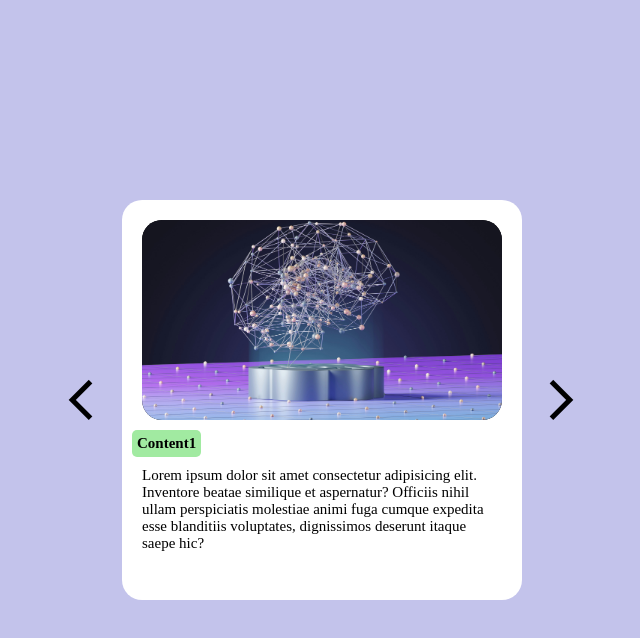
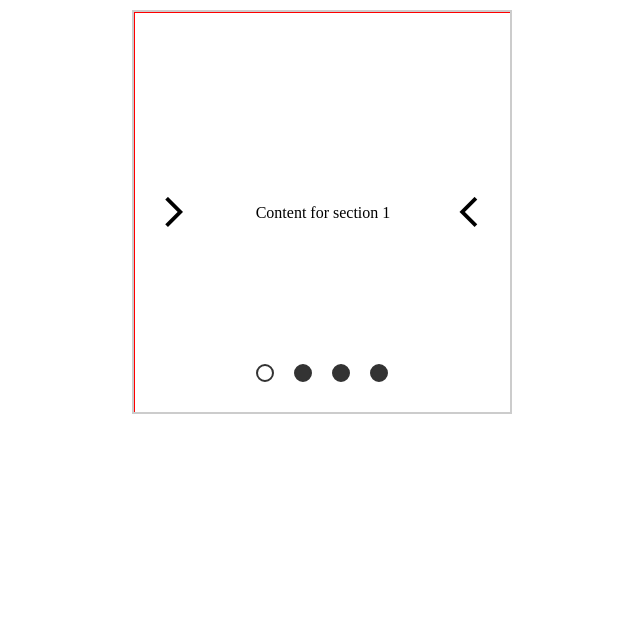
Before and after one commit to Davis-don/carosel, a website built with Vite: page index.html in a window 1280 px wide. Shown: the whole page, without its empty margins (318-958 px from the left). Built offline with nearby package versions, Linux system fonts and the light colour scheme.

Commit message:
added js to carosel

```diff
--- a/index.html
+++ b/index.html
@@ -5,26 +5,35 @@
     <meta name="viewport" content="width=device-width, initial-scale=1.0" />
     <title>Carosel</title>
     <!-- Link to googlr fonts -->
-    <link rel="stylesheet" href="https://fonts.googleapis.com/css2?family=Material+Symbols+Outlined:opsz,wght,FILL,GRAD@20..48,100..700,0..1,-50..200" />
+    <link rel="stylesheet" href="https://fonts.googleapis.com/css2?family=Material+Symbols+Outlined:opsz,wght,FILL,GRAD@24,400,0,0" />
     <link rel="stylesheet" href="style.css">
   </head>
   <body>
-    <div class="app">
-      <span class="material-symbols-outlined chevron-icon">
-        chevron_left
-        </span>
-      <div class="carosel-card-ovearall">
-        <div class="image-card-holder">
-          <img class="carosel-img" src="./assets/growtika-nGoCBxiaRO0-unsplash.jpg" alt="carosel-img"/>
+    <div class="container">
+      <div class="carousel">
+        <div class="slider">
+          <section>Content for section 1</section>
+          <section>Content for section 2</section>
+          <section>Content for section 3</section>
+          <section>Content for section 4</section>
+
         </div>
-        <div class="carosel-text-box">
-          <h2 class="carosel-title">Content1</h2>
-          <p class="carosel-description-text">Lorem ipsum dolor sit amet consectetur adipisicing elit. Inventore beatae similique et aspernatur? Officiis nihil ullam perspiciatis molestiae animi fuga cumque expedita esse blanditiis voluptates, dignissimos deserunt itaque saepe hic?</p>
+        <div class="controls">
+          <span class="material-symbols-outlined arrow left">
+            chevron_right
+            </span>
+            <span class="material-symbols-outlined arrow right">
+              chevron_left
+              </span>
+
+              <ul>
+                <li class="selected"></li>
+                <li></li>
+                <li ></li>
+                <li ></li>
+              </ul>
         </div>
       </div>
-      <span class="material-symbols-outlined chevron-icon">
-        chevron_right
-        </span>
     </div>
     <script src="./index.js"></script>
   </body>
--- a/index.js
+++ b/index.js
@@ -0,0 +1,101 @@
+const slider=document.querySelector('.slider');
+const leftArrow=document.querySelector('.left');
+const rightArrow=document.querySelector('.right');
+const indicatorParent=document.querySelector('.controls ul')
+
+var sectionIndex=0;
+document.querySelectorAll('.controls li').forEach(function(indicator,ind){
+    indicator.addEventListener('click',function(){
+        sectionIndex=ind;
+        document.querySelector('.controls .selected').classList.remove('selected')
+        indicator.classList.add('selected')
+        slider.style.transform = 'translate(' + (sectionIndex) * (-25) + '%)';
+    })
+})
+rightArrow.addEventListener('click',function(){
+    sectionIndex=(sectionIndex < 3) ?  sectionIndex + 1 : 3;
+    document.querySelector('.controls .selected').classList.remove('selected')
+    indicatorParent.children[sectionIndex].classList.add('selected');
+    slider.style.transform = 'translate(' + (sectionIndex) * (-25) + '%)';
+})
+
+leftArrow.addEventListener('click',function(){
+    sectionIndex=(sectionIndex > 0) ?  sectionIndex - 1 : 0;
+    document.querySelector('.controls .selected').classList.remove('selected')
+    indicatorParent.children[sectionIndex].classList.add('selected');
+    slider.style.transform = 'translate(' + (sectionIndex) * (-25) + '%)';
+})
+
+
+
+
+
+
+
+
+
+
+
+
+
+
+
+
+
+
+
+
+// let caroselCardOverallContainerHolder=document.querySelector('.coner-item-div');
+// let index=0;
+
+// let caroselData=[
+//     {
+//         imageItemSrc:'./assets/growtika-nGoCBxiaRO0-unsplash.jpg',
+//         headingContent:'Content1',
+//         paragraphText:'Lorem ipsum dolor sit amet consectetur adipisicing elit. Inventore beatae similique et aspernatur? Officiis nihil ullam perspiciatis molestiae animi fuga cumque expedita esse blanditiis voluptates, dignissimos deserunt itaque saepe hic?'
+
+//     },
+//     {
+//         imageItemSrc:'./assets/IMG_0973-scaled.jpg',
+//         headingContent:'Content2',
+//         paragraphText:'Lorem ipsum dolor sit amet consectetur adipisicing elit. Inventore beatae similique et aspernatur? Officiis nihil ullam perspiciatis molestiae animi fuga cumque expedita esse blanditiis voluptates, dignissimos deserunt itaque saepe hic?'
+
+//     },
+//     {
+//         imageItemSrc:'./assets/mapbox-pzFzd1AD8Ow-unsplash.jpg',
+//         headingContent:'Content3',
+//         paragraphText:'Lorem ipsum dolor sit amet consectetur adipisicing elit. Inventore beatae similique et aspernatur? Officiis nihil ullam perspiciatis molestiae animi fuga cumque expedita esse blanditiis voluptates, dignissimos deserunt itaque saepe hic?'
+
+//     },
+//     {
+//         imageItemSrc:'./assets/trackshero',
+//         headingContent:'Content4',
+//         paragraphText:'Lorem ipsum dolor sit amet consectetur adipisicing elit. Inventore beatae similique et aspernatur? Officiis nihil ullam perspiciatis molestiae animi fuga cumque expedita esse blanditiis voluptates, dignissimos deserunt itaque saepe hic?'
+
+//     },
+
+// ];
+
+// let htmlContent = `
+//   <div class="carosel-card-ovearall">
+//         <div class="image-card-holder">
+//           <img class="carosel-img" src=${caroselData[index].imageItemSrc} alt="carosel-img"/>
+//         </div>
+//         <div class="carosel-text-box">
+//           <h2 class="carosel-title">${caroselData[index].headingContent}</h2>
+//           <p class="carosel-description-text">${caroselData[index].paragraphText}</p>
+//         </div>
+//       </div>`;
+
+//   caroselCardOverallContainerHolder.innerHTML=htmlContent;
+// let handleCarosel=(conditionStatus)=>{
+// if (conditionStatus=="start"){
+//     caroselCardOverallContainerHolder.innerHTML=htmlContent;
+//     alert(index);
+//         index=index+1;
+
+// }
+// else{
+//     alert('heloo end')
+// }
+// }
--- a/style.css
+++ b/style.css
@@ -1,52 +1,64 @@
-*{
-border: 0px;
-margin: 0px;
-box-sizing: border-box;
+.container{
+width: 30%;
+margin:10px auto;
+display: flex;
 }
-html{
-font-size: 62.5%;
-}
-.app{
-display: flex;
-justify-content: center;
-align-items: center;
-height: 100vh;
-background-color: rgb(195, 195, 235);
-}
-.carosel-card-ovearall{
-width: 40rem;
-height: 40rem;
-background-color:white;
-border-radius: 2rem;
-}
-.image-card-holder{
-width: 90%;
-height: 20rem;
-background-color: black;
-margin: auto;
-margin-top: 2rem;
-border-radius: 2rem;
-}
-.carosel-img{
-width: 100%;
-height: 100%;
-object-fit: cover;
-border-radius: 2rem;
-}
-.carosel-text-box{
-padding: 1rem;
-}
-.carosel-title{
-width: max-content;
-background-color: rgb(161, 234, 161);
-padding: .5rem;
-border-radius:.5rem;
-}
-.carosel-description-text{
-font-size: 1.5rem;
-padding: 1rem;
+.carousel{
+border: 2px solid #ccc;
+height: 400px;
+position: relative;
+overflow: hidden;
 
 }
-.chevron-icon{
-font-size: 8rem;
+.slider{
+height: 100%;
+display:flex;
+width: 400%;
+border: 1px solid red;
+transition: all 0.3s;
+
 }
+.slider section{
+    flex-basis: 100%;
+    display: flex;
+    justify-content: center;
+    align-items: center;
+
+}
+.controls .arrow{
+    position: absolute;
+    top: 50%;
+    cursor: pointer;
+    transform: translateY(-50%);
+    font-size: 60px;
+}
+
+.arrow.left{
+    left: 10px;
+}
+.arrow.right{
+right: 10px;
+}
+.controls ul{
+position: absolute;
+bottom: 20px;
+left: 50%;
+transform: translate(-50%);
+list-style: none;
+display: flex;
+padding: 0px;
+margin: 0px;
+}
+.controls ul li{
+width: 14px;
+height: 14px;
+border: 2px solid #333;
+border-radius: 50px;
+margin: 10px;
+background-color: #333;
+cursor: pointer;
+
+}
+.controls ul li.selected{
+background: transparent;
+}
```
